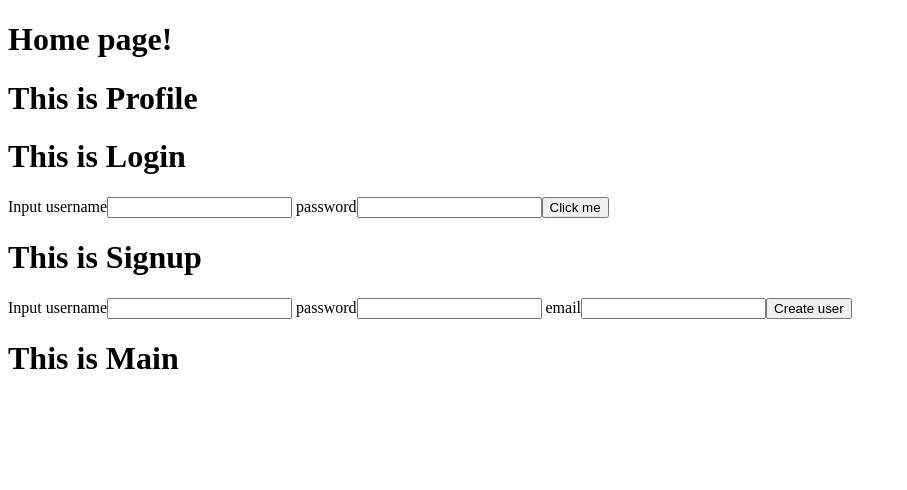
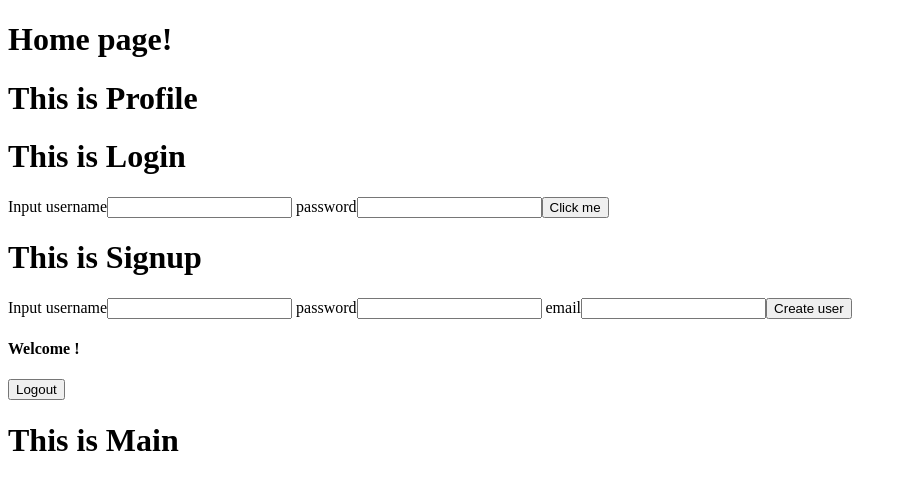
Before and after one commit to red-lipped-batfish-39/tracker, a React app: page / in a window 1280 px wide. Shown: the top 490 px of the page, without its empty margins (0-907 px from the left). Built offline with nearby package versions, Linux system fonts and the light colour scheme.

Commit message:
added logout component with delete local token

```diff
--- a/client/App.jsx
+++ b/client/App.jsx
@@ -17,6 +17,7 @@ class App extends Component {
       endDate: '',
       loginError: '',
     }
+    this.logout = this.logout.bind(this);
     this.signup = this.signup.bind(this);
     this.login = this.login.bind(this);
     this.trackInput = this.trackInput.bind(this);
@@ -122,7 +123,25 @@ class App extends Component {
         password: '',
       })
     })
-  }
+  };
+
+  logout() {
+    //delete local storage token localStorage.removeItem(token)
+      //reset state
+        //redirect to homepage /
+    localStorage.removeItem('token')
+
+    this.setState({
+      username: '',
+      password: '',
+      email: '',
+      user: null,
+      period: [],
+      startDate: '',
+      endDate: '',
+      loginError: '',
+    })
+  };
 
   componentDidUpdate() {
     console.log(this.state)
@@ -139,12 +158,15 @@ class App extends Component {
       trackInput = {this.trackInput}
       login = {this.login}
       signup = {this.signup}
+      logout = {this.logout}
       loginError = {this.state.loginError}
       username = {this.state.username}
       password = {this.state.password}
       email = {this.state.email}
+      user = {this.state.user}
       />
       <Main />
+
       </div>
     );
   }
--- a/client/component/logout.jsx
+++ b/client/component/logout.jsx
@@ -0,0 +1,19 @@
+import React, { Component, Profiler } from "react";
+import { render } from "react-dom";
+
+
+class Logout extends Component {
+  constructor(){
+    super()
+  }
+  render() {
+    return(
+      <div>
+      <h4>Welcome {this.props.user}! </h4>
+      <button onClick = {this.props.logout}>Logout </button>
+      </div>
+    )
+  }
+}
+
+export default Logout;
--- a/client/component/profile.jsx
+++ b/client/component/profile.jsx
@@ -2,7 +2,7 @@ import React, { Component, Profiler } from "react";
 import { render } from "react-dom";
 import Login from "./login.jsx"
 import Signup from "./signup.jsx"
-
+import Logout from "./logout.jsx"
 class Profile extends Component {
 
   render() {
@@ -27,6 +27,10 @@ class Profile extends Component {
       password = {this.props.password}
       email = {this.props.email}
       />
+      <Logout
+      logout = {this.props.logout}
+      user = {this.props.user}
+      />
       </div>
     );
   }
```
